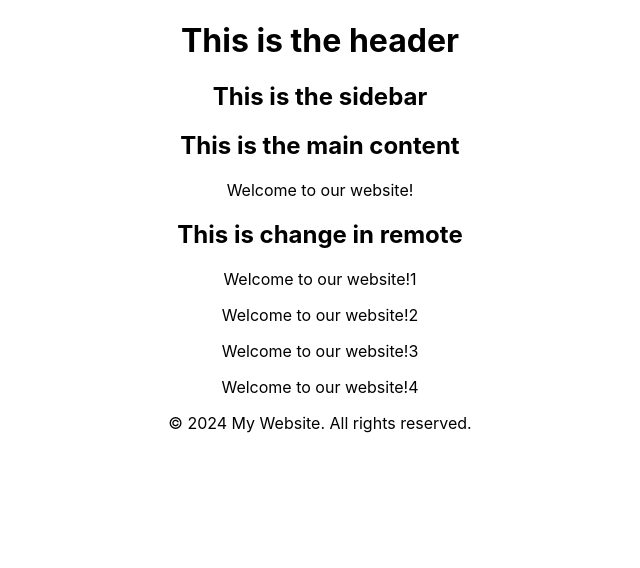
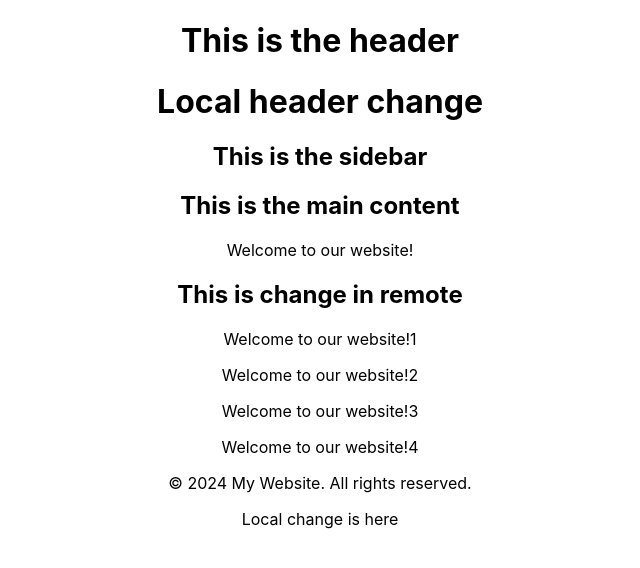
Before and after one commit to sarojregmi926/Figma_Html, a React (Create React App) app in the folder reacttest/: page / in a window 1280 px wide. Shown: the top 568 px of the page, without its empty margins (320-960 px from the left). Built offline with nearby package versions, Linux system fonts and the light colour scheme.

Commit message:
multiple file changes

```diff
--- a/reacttest/src/components/Footer.js
+++ b/reacttest/src/components/Footer.js
@@ -5,6 +5,7 @@ function Footer() {
   return (
     <footer>
       <p>&copy; 2024 My Website. All rights reserved.</p>
+      <p>Local change is here</p>
     </footer>
   );
 }
--- a/reacttest/src/components/Header.js
+++ b/reacttest/src/components/Header.js
@@ -5,6 +5,7 @@ function Header() {
   return (
     <header>
       <h1>This is the header</h1>
+      <h1>Local header change</h1>
     </header>
   );
 }
```
